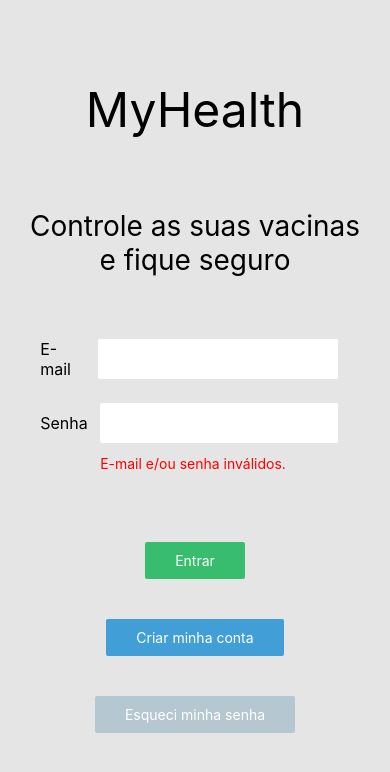
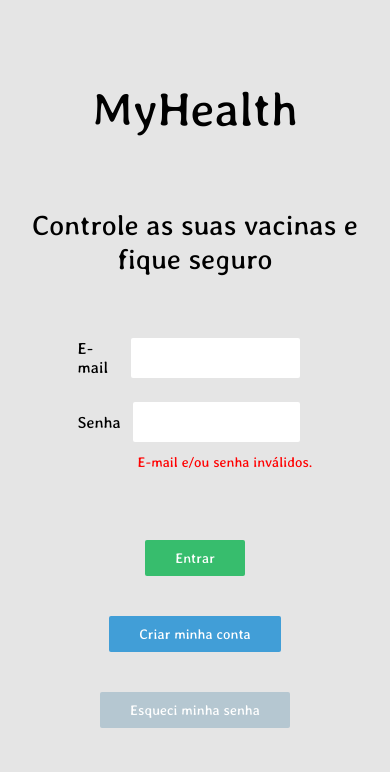
Before and after one commit to iwataniKenji/my-health, a React Native app: screen / in a window 390 px wide. Shown: the top 772 px of the page. Built offline with nearby package versions, Linux system fonts and the light colour scheme.

Commit message:
adds custom fonts to the application

```diff
--- a/App.tsx
+++ b/App.tsx
@@ -1,5 +1,25 @@
-import { Home } from "./src/components/Home";
+import { Home } from "./screens/Home";
+import { useState } from "react";
+import AppLoading from "expo-app-loading";
+import * as Font from "expo-font";
+
+const getFonts = () =>
+  Font.loadAsync({
+    "averiaLibre-regular": require("./assets/fonts/AveriaLibre-Regular.ttf"),
+  });
 
 export default function App() {
-  return <Home />;
+  const [fontsLoaded, setFontsLoaded] = useState(false);
+
+  if (fontsLoaded) {
+    return <Home />;
+  } else {
+    return (
+      <AppLoading
+        startAsync={getFonts}
+        onFinish={() => setFontsLoaded(true)}
+        onError={console.warn}
+      />
+    );
+  }
 }
--- a/src/components/ButtonSection.tsx
+++ b/components/ButtonSection.tsx
@@ -47,6 +47,7 @@ const styles = StyleSheet.create({
 
   buttonText: {
     color: "#fff",
+    fontFamily: "averiaLibre-regular",
   },
 
   loginButton: {
--- a/src/components/InputSection.tsx
+++ b/components/InputSection.tsx
@@ -4,7 +4,7 @@ import { StyleSheet, View, Text, TextInput } from "react-native";
 export function InputSection() {
   const [email, onChangeEmail] = useState("");
   const [password, onChangePassword] = useState("");
-  const [isValid, setIsValid] = useState(false);
+  const [isValid, setIsValid] = useState(false); // TODO -> substituir por validação
 
   return (
     <View>
@@ -41,6 +41,7 @@ const styles = StyleSheet.create({
 
   inputText: {
     fontSize: 16,
+    fontFamily: "averiaLibre-regular",
   },
 
   input: {
@@ -50,10 +51,12 @@ const styles = StyleSheet.create({
     padding: 10,
     width: "80%",
     backgroundColor: "#fff",
+    fontFamily: "averiaLibre-regular",
   },
 
   invalidInput: {
     color: "red",
     marginLeft: 60,
+    fontFamily: "averiaLibre-regular",
   },
 });
--- a/package.json
+++ b/package.json
@@ -10,6 +10,7 @@
   },
   "dependencies": {
     "expo": "~48.0.9",
+    "expo-app-loading": "^2.1.1",
     "expo-status-bar": "~1.4.4",
     "react": "18.2.0",
     "react-native": "0.71.4"
--- a/src/components/Home.tsx
+++ b/screens/Home.tsx
@@ -1,7 +1,7 @@
-import { StyleSheet, View, Text, TextInput } from "react-native";
+import { StyleSheet, View, Text } from "react-native";
 import { StatusBar } from "expo-status-bar";
-import { ButtonSection } from "./ButtonSection";
-import { InputSection } from "./InputSection";
+import { ButtonSection } from "../components/ButtonSection";
+import { InputSection } from "../components/InputSection";
 
 export function Home() {
   return (
@@ -34,11 +34,13 @@ const styles = StyleSheet.create({
   appTitle: {
     fontSize: 48,
     marginTop: 40,
+    fontFamily: "averiaLibre-regular",
   },
 
   appDescription: {
     fontSize: 28,
     marginTop: 20,
     textAlign: "center",
+    fontFamily: "averiaLibre-regular",
   },
 });
```
Also changed, not shown: react-native.config.js (added, +7 -0 lines), assets/fonts/AveriaLibre-Regular.ttf (added), 1 other file (tests, documents, lock files or other folders).
